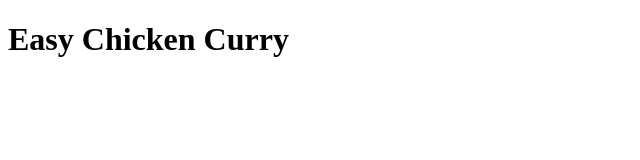
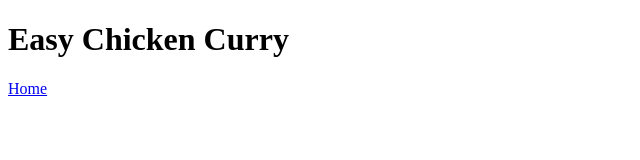
Before and after one commit to mrmeymar/odin-recipes, a plain HTML site: page recipes/Easy Chicken Curry.html in a window 1280 px wide. Shown: the full height of the page, 0-640 px from the left. Drawn offline with Linux system fonts and the light colour scheme.

Commit message:
Update Easy Chicken Curry.html

```diff
--- a/recipes/Easy Chicken Curry.html
+++ b/recipes/Easy Chicken Curry.html
@@ -4,5 +4,6 @@
   </head>
   <body>
     <h1>Easy Chicken Curry</h1>
+    <a href="odin-recipie/index.html">Home</a>
   </body>
 </html>
```
